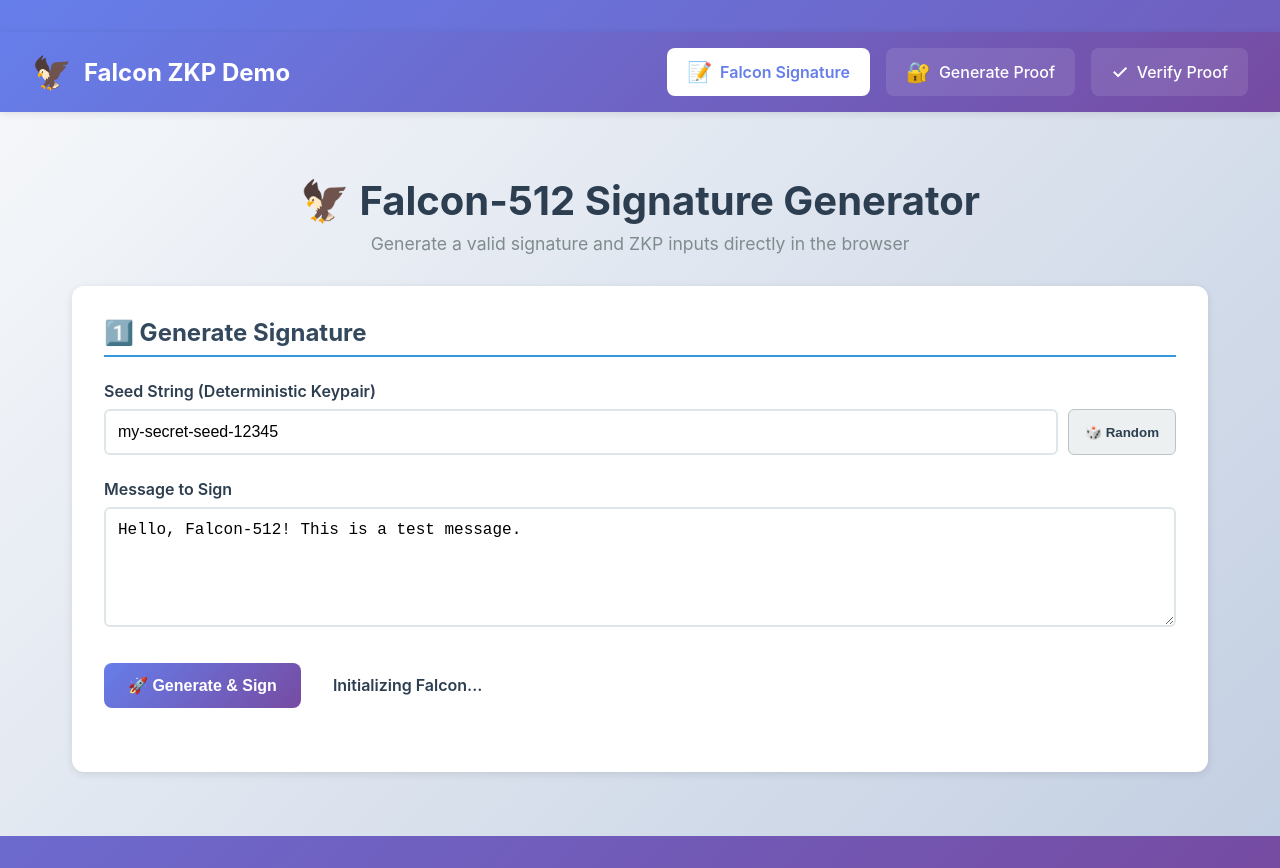
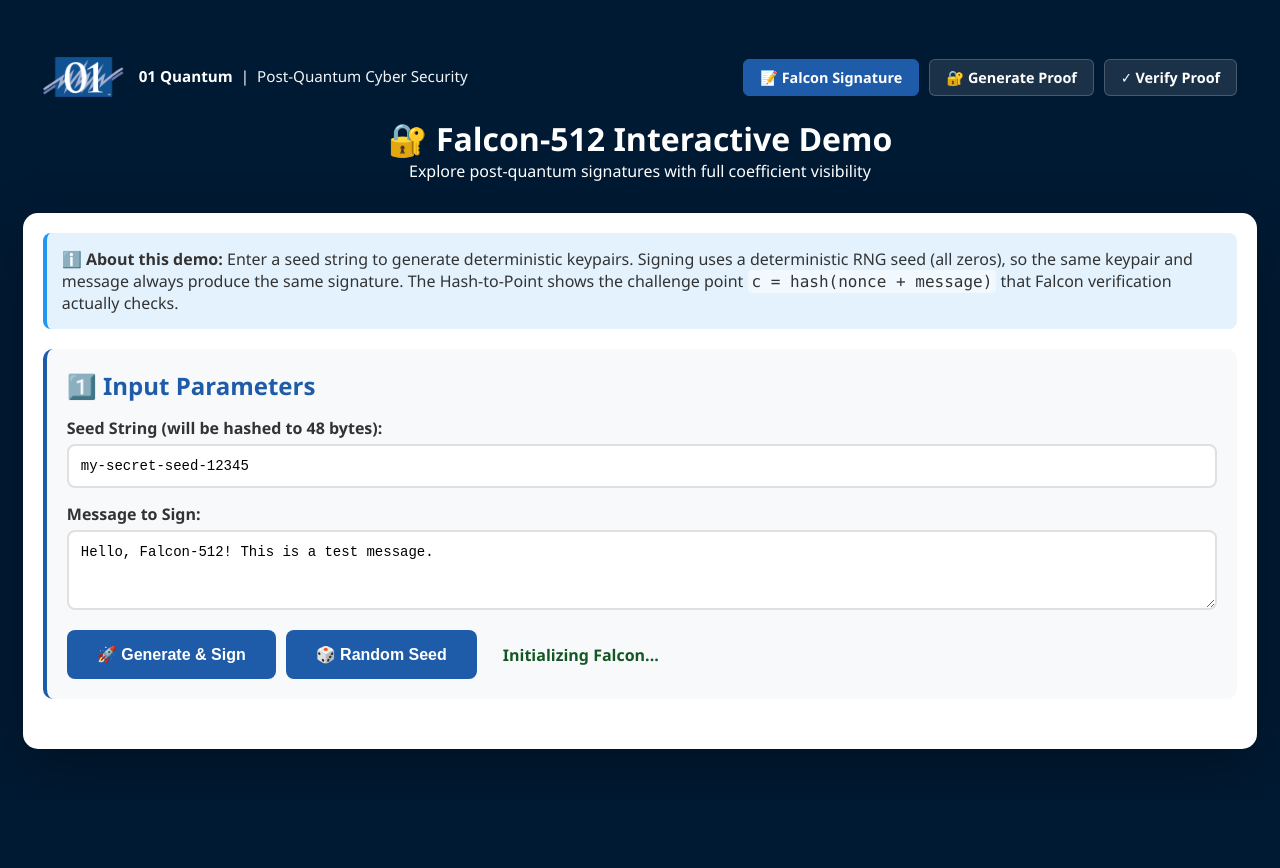
Before and after one commit to 01-Quantum/falcon-zkp-demo, an Angular app: page /falcon-signature in a window 1280 px wide. After the commit the page ends 800 px from the top, so only its background shows below. Built offline with nearby package versions, Linux system fonts and the light colour scheme; no server answers.

Commit message:
Add logo asset and restructure app layout. Update styles for improved UI consistency, including new background colors and typography adjustments. Enhance Falcon-512 signature component with better input handling and error messaging.

```diff
--- a/src/app/app.html
+++ b/src/app/app.html
@@ -1,26 +1,35 @@
-<nav class="main-nav">
-  <div class="nav-container">
-    <div class="nav-brand">
-      <span class="brand-icon">🦅</span>
-      <span class="brand-text">Falcon ZKP Demo</span>
+<div class="app-container">
+  <div class="app-header">
+    <div class="branding-row">
+      <div class="branding">
+        <img src="assets/01com.png" alt="01com Logo" class="logo">
+        <div class="company-info">
+          <span class="company-name">01 Quantum</span>
+          <span class="separator">|</span>
+          <span class="company-tagline">Post-Quantum Cyber Security</span>
         </div>
+      </div>
+
       <div class="nav-links">
-      <a routerLink="/falcon-signature" routerLinkActive="active">
-        <span class="nav-icon">📝</span>
-        <span>Falcon Signature</span>
+        <a routerLink="/falcon-signature" routerLinkActive="active" class="nav-btn">
+          <span>📝 Falcon Signature</span>
         </a>
-      <a routerLink="/generate" routerLinkActive="active">
-        <span class="nav-icon">🔐</span>
-        <span>Generate Proof</span>
+        <a routerLink="/generate" routerLinkActive="active" class="nav-btn">
+          <span>🔐 Generate Proof</span>
         </a>
-      <a routerLink="/verify" routerLinkActive="active">
-        <span class="nav-icon">✓</span>
-        <span>Verify Proof</span>
+        <a routerLink="/verify" routerLinkActive="active" class="nav-btn">
+          <span>✓ Verify Proof</span>
         </a>
       </div>
     </div>
-</nav>
 
-<main class="main-content">
+    <!-- This area can be for page-specific titles, currently global for demo -->
+    <!-- We can make this dynamic later if needed, for now hardcoded as it seems intended for the whole demo wrapper -->
+    <h1>🔐 Falcon-512 Interactive Demo</h1>
+    <p class="subtitle">Explore post-quantum signatures with full coefficient visibility</p>
+  </div>
+
+  <div class="app-content">
     <router-outlet></router-outlet>
-</main>
+  </div>
+</div>
--- a/src/app/app.scss
+++ b/src/app/app.scss
@@ -1,93 +1,97 @@
-// Main navigation styles
-.main-nav {
-  background: linear-gradient(135deg, #667eea 0%, #764ba2 100%);
-  box-shadow: 0 2px 8px rgba(0, 0, 0, 0.1);
-  position: sticky;
-  top: 0;
-  z-index: 1000;
+// Main container
+.app-container {
+  max-width: 98%;
+  margin: 0 auto;
+  padding: 10px;
+}
 
-  .nav-container {
-    max-width: 1400px;
-    margin: 0 auto;
-    padding: 1rem 2rem;
+// App Header (Global)
+.app-header {
+  background: #001a33;
+  color: white;
+  padding: 15px 20px;
+  text-align: center;
+  margin-bottom: 1rem;
+  border-radius: 15px 15px 0 0;
+
+  .branding-row {
     display: flex;
     justify-content: space-between;
     align-items: center;
+    margin-bottom: 20px;
+    flex-wrap: wrap;
+    gap: 20px;
   }
 
-  .nav-brand {
+  .branding {
     display: flex;
     align-items: center;
-    gap: 0.75rem;
-    font-size: 1.5rem;
-    font-weight: 700;
-    color: white;
+    gap: 15px;
+  }
 
-    .brand-icon {
-      font-size: 2rem;
-    }
+  .logo {
+    height: 40px;
+    width: auto;
+  }
 
-    .brand-text {
-      @media (max-width: 640px) {
-        display: none;
-      }
-    }
+  .company-info {
+    font-size: 0.95em;
+    line-height: 1.4;
+    display: flex;
+    align-items: center;
+  }
+
+  .company-name {
+    font-weight: 600;
+    display: inline;
+  }
+
+  .separator {
+    display: inline;
+    margin: 0 8px;
+  }
+
+  .company-tagline {
+    display: inline;
+    opacity: 0.95;
   }
 
   .nav-links {
     display: flex;
-    gap: 1rem;
+    gap: 10px;
+    z-index: 10;
+    position: relative;
+  }
 
-    a {
-      display: flex;
-      align-items: center;
-      gap: 0.5rem;
-      padding: 0.75rem 1.25rem;
-      color: white;
-      text-decoration: none;
-      border-radius: 8px;
-      font-weight: 500;
-      transition: all 0.3s;
-      background: rgba(255, 255, 255, 0.1);
+  .nav-btn {
+    background: rgba(255, 255, 255, 0.1);
+    color: white;
+    padding: 8px 16px;
+    border-radius: 6px;
+    text-decoration: none;
+    font-weight: 600;
+    font-size: 0.9rem;
+    transition: background 0.2s;
+    border: 1px solid rgba(255, 255, 255, 0.2);
+    cursor: pointer;
+    display: inline-block;
 
-      .nav-icon {
-        font-size: 1.25rem;
-      }
+    &:hover {
+      background: rgba(255, 255, 255, 0.2);
+    }
 
-      &:hover {
-        background: rgba(255, 255, 255, 0.2);
-        transform: translateY(-2px);
-      }
-
-      &.active {
-        background: white;
-        color: #667eea;
-        font-weight: 600;
-      }
-
-      span:not(.nav-icon) {
-        @media (max-width: 768px) {
-          display: none;
-        }
-      }
+    &.active {
+      background: #1E5BA8;
+      border-color: #1E5BA8;
     }
   }
 }
 
-// Main content area
-.main-content {
-  min-height: calc(100vh - 80px);
-  background: linear-gradient(135deg, #f5f7fa 0%, #c3cfe2 100%);
-  padding: 2rem 0;
+// Main Content Box
+.app-content {
+  background: white;
+  border-radius: 15px;
+  padding: 20px;
+  box-shadow: 0 20px 60px rgba(0,0,0,0.3);
+  overflow: hidden;
 }
-
-// Global styles
-* {
-  box-sizing: border-box;
-}
-
-body {
-  margin: 0;
-  padding: 0;
-  font-family: -apple-system, BlinkMacSystemFont, 'Segoe UI', Roboto, 'Helvetica Neue', Arial, sans-serif;
-}
--- a/src/app/components/falcon-signature/falcon-signature.html
+++ b/src/app/components/falcon-signature/falcon-signature.html
@@ -1,32 +1,33 @@
 <div class="falcon-signature-container">
-  <div class="header">
-    <h1>🦅 Falcon-512 Signature Generator</h1>
-    <p class="subtitle">Generate a valid signature and ZKP inputs directly in the browser</p>
+  <div class="info-box">
+    <strong>ℹ️ About this demo:</strong> Enter a seed string to generate deterministic keypairs.
+    Signing uses a deterministic RNG seed (all zeros), so the same keypair and message always produce the same signature.
+    The Hash-to-Point shows the challenge point <code>c = hash(nonce + message)</code> that Falcon verification actually checks.
   </div>
 
-  <div class="content">
   <!-- Generation Section -->
   <div class="generation-section">
-      <h2>1️⃣ Generate Signature</h2>
+    <h2>1️⃣ Input Parameters</h2>
 
     <div class="form-group">
-        <label for="seedInput">Seed String (Deterministic Keypair)</label>
+      <label for="seedInput">Seed String (will be hashed to 48 bytes):</label>
       <div class="input-with-button">
-          <input type="text" id="seedInput" [(ngModel)]="seedInput" placeholder="Enter a seed string">
-          <button type="button" class="btn-secondary" (click)="randomizeSeed()">🎲 Random</button>
+        <input type="text" id="seedInput" [(ngModel)]="seedInput" placeholder="Enter any text as seed">
+        <!-- <button type="button" class="btn-secondary" (click)="randomizeSeed()">🎲 Random Seed</button> -->
       </div>
     </div>
 
     <div class="form-group">
-        <label for="messageInput">Message to Sign</label>
-        <textarea id="messageInput" [(ngModel)]="messageInput" rows="3"></textarea>
+      <label for="messageInput">Message to Sign:</label>
+      <textarea id="messageInput" [(ngModel)]="messageInput" rows="3">Hello, Falcon-512! This is a test message.</textarea>
     </div>
 
     <div class="button-group left">
       <button class="btn btn-primary" (click)="generateSignature()" [disabled]="generating">
         {{ generating ? '⏳ Generating...' : '🚀 Generate & Sign' }}
       </button>
-        <span class="status-text" [class.error]="error">{{ statusMessage }}</span>
+      <button class="btn btn-secondary" (click)="randomizeSeed()">🎲 Random Seed</button>
+      <span class="status-text" [class.error]="error" *ngIf="statusMessage">{{ statusMessage }}</span>
     </div>
   </div>
 
@@ -134,4 +135,3 @@
     </div>
   </form>
 </div>
-</div>
--- a/src/app/components/falcon-signature/falcon-signature.scss
+++ b/src/app/components/falcon-signature/falcon-signature.scss
@@ -1,43 +1,40 @@
+/* Component specific styles can remain here, or general ones can be moved to app.scss */
+/* Since we moved the container structure to app.html, we just need component specific content styles here */
+
 .falcon-signature-container {
-  max-width: 1200px;
-  margin: 0 auto;
-  padding: 2rem;
+  /* No longer strictly needed for layout as parent handles it, but good for specificity */
 }
 
-.header {
-  text-align: center;
-  margin-bottom: 2rem;
+.info-box {
+  background: #e3f2fd;
+  border-left: 4px solid #2196f3;
+  padding: 15px;
+  border-radius: 8px;
+  margin-bottom: 20px;
+  color: #333;
 
-  h1 {
-    font-size: 2.5rem;
-    color: #2c3e50;
-    margin-bottom: 0.5rem;
+  code {
+    background: rgba(255, 255, 255, 0.5);
+    padding: 2px 4px;
+    border-radius: 4px;
   }
-
-  .subtitle {
-    font-size: 1.1rem;
-    color: #7f8c8d;
-  }
-}
-
-.content {
-  background: white;
-  border-radius: 12px;
-  padding: 2rem;
-  box-shadow: 0 2px 8px rgba(0, 0, 0, 0.1);
 }
 
 .generation-section,
 .results-section,
 .form-section {
-  margin-bottom: 2rem;
+  margin-bottom: 30px;
+  padding: 20px;
+  background: #f8f9fa;
+  border-radius: 10px;
+  border-left: 4px solid #1E5BA8;
 
   h2 {
+    color: #1E5BA8;
     font-size: 1.5rem;
-    color: #34495e;
-    margin-bottom: 1.5rem;
-    padding-bottom: 0.5rem;
-    border-bottom: 2px solid #3498db;
+    margin-bottom: 15px;
+    border-bottom: none;
+    padding-bottom: 0;
   }
 }
 
@@ -51,16 +48,16 @@
 }
 
 .form-group {
-  margin-bottom: 1.5rem;
+  margin-bottom: 15px;
 
   label {
     display: block;
     font-weight: 600;
-    color: #2c3e50;
-    margin-bottom: 0.5rem;
+    color: #333;
+    margin-bottom: 5px;
 
     .required {
-      color: #e74c3c;
+      color: #f44336;
       margin-left: 0.25rem;
     }
   }
@@ -68,15 +65,16 @@
   input,
   textarea {
     width: 100%;
-    padding: 0.75rem;
-    border: 2px solid #dfe6e9;
-    border-radius: 6px;
-    font-size: 1rem;
+    padding: 12px;
+    border: 2px solid #e0e0e0;
+    border-radius: 8px;
+    font-size: 14px;
+    font-family: 'Courier New', monospace;
     transition: border-color 0.3s;
 
     &:focus {
       outline: none;
-      border-color: #3498db;
+      border-color: #1E5BA8;
     }
 
     &:disabled {
@@ -87,19 +85,19 @@
 
   textarea {
     resize: vertical;
-    min-height: 120px;
+    min-height: 80px;
   }
 
   .code-font {
     font-family: 'Courier New', monospace;
-    font-size: 0.9rem;
+    font-size: 13px;
   }
 
   .help-text {
     display: block;
-    font-size: 0.875rem;
-    color: #7f8c8d;
-    margin-top: 0.25rem;
+    font-size: 0.85rem;
+    color: #666;
+    margin-top: 5px;
   }
 }
 
@@ -114,12 +112,13 @@
 }
 
 .error-message {
-  background-color: #ffe6e6;
-  border: 2px solid #e74c3c;
-  border-radius: 6px;
+  background-color: #f8d7da;
+  border: none;
+  border-radius: 8px;
   padding: 1rem;
   margin-bottom: 1.5rem;
-  color: #c0392b;
+  color: #721c24;
+  font-weight: bold;
 
   strong {
     display: block;
@@ -130,49 +129,49 @@
 .status-text {
   margin-left: 1rem;
   font-weight: 600;
-  color: #2c3e50;
+  color: #155724; /* Success green default */
 
   &.error {
-    color: #c0392b;
+    color: #721c24;
   }
 }
 
 .result-grid {
   display: grid;
   grid-template-columns: repeat(auto-fit, minmax(300px, 1fr));
-  gap: 1.5rem;
+  gap: 15px;
   margin-bottom: 1.5rem;
 }
 
 .result-item {
   label {
-    display: block;
-    font-size: 0.9rem;
-    color: #7f8c8d;
-    margin-bottom: 0.5rem;
+    font-size: 12px;
+    color: #666;
+    text-transform: uppercase;
+    margin-bottom: 5px;
     font-weight: 600;
   }
 
   .value-box {
-    background: #f8f9fa;
-    border: 1px solid #dfe6e9;
-    border-radius: 6px;
-    padding: 0.75rem;
+    background: white;
+    border: 2px solid #e0e0e0;
+    border-radius: 8px;
+    padding: 15px;
     word-break: break-all;
-    color: #2c3e50;
+    color: #1E5BA8;
+    font-weight: bold;
+    font-size: 14px; /* Adjust size if needed */
 
     &.code-font {
       font-family: 'Courier New', monospace;
-      font-size: 0.85rem;
     }
   }
 
   &.highlight {
     .value-box {
-      background: #e3f2fd;
+      background: #e3f2fd; /* Light blue for highlight */
       border-color: #2196f3;
       color: #0d47a1;
-      font-weight: bold;
     }
 
     label {
@@ -184,84 +183,86 @@
 .divider {
   margin: 2rem 0;
   border: 0;
-  border-top: 1px solid #dfe6e9;
+  border-top: 1px solid #e0e0e0;
 }
 
 .info-text {
-  color: #7f8c8d;
+  color: #666;
   margin-bottom: 1.5rem;
-  font-style: italic;
 }
 
 .button-group {
   display: flex;
-  gap: 1rem;
+  gap: 10px;
   align-items: center;
-  margin-top: 2rem;
+  margin-top: 10px;
 
   &.left {
     justify-content: flex-start;
   }
 
-  &.center { // default if not specified
+  &.center {
      justify-content: center;
   }
 
   .btn {
-    padding: 0.8rem 1.5rem;
-    font-size: 1rem;
+    background: #1E5BA8;
+    color: white;
+    border: none;
+    padding: 15px 30px;
+    border-radius: 8px;
+    font-size: 16px;
     font-weight: 600;
-    border: none;
-    border-radius: 8px;
     cursor: pointer;
-    transition: all 0.3s;
+    transition: transform 0.2s, box-shadow 0.2s, background 0.2s;
 
     &.btn-primary {
-      background: linear-gradient(135deg, #667eea 0%, #764ba2 100%);
-      color: white;
+      background: #1E5BA8;
 
       &:hover:not(:disabled) {
         transform: translateY(-2px);
-        box-shadow: 0 4px 12px rgba(102, 126, 234, 0.4);
+        box-shadow: 0 5px 15px rgba(30, 91, 168, 0.4);
+        background: #2666B8;
       }
     }
 
     &.btn-success {
-       background: linear-gradient(135deg, #2ecc71 0%, #27ae60 100%);
-       color: white;
+       background: #4caf50;
 
        &:hover:not(:disabled) {
+         background: #45a049;
          transform: translateY(-2px);
-         box-shadow: 0 4px 12px rgba(46, 204, 113, 0.4);
        }
     }
 
     &:disabled {
-      opacity: 0.6;
+      background: #ccc;
       cursor: not-allowed;
       transform: none;
+      box-shadow: none;
     }
   }
 }
 
 .btn-secondary {
-  background: #ecf0f1;
-  color: #2c3e50;
-  border: 1px solid #bdc3c7;
-  padding: 0.5rem 1rem;
-  border-radius: 6px;
+  background: #ecf0f1; /* Use a light grey or just a secondary style */
+  color: #333;
+  border: 1px solid #ccc;
+  padding: 15px 30px; /* Match main buttons */
+  border-radius: 8px;
   cursor: pointer;
   font-weight: 600;
+  font-size: 16px;
 
   &:hover {
-    background: #dfe6e9;
+    background: #e0e0e0;
   }
 }
 
 .btn-text {
   background: none;
   border: none;
-  color: #3498db;
+  color: #1E5BA8;
   cursor: pointer;
   font-weight: 600;
   font-size: 1rem;
--- a/src/styles.scss
+++ b/src/styles.scss
@@ -6,12 +6,11 @@
 }
 
 body {
-  font-family: -apple-system, BlinkMacSystemFont, 'Segoe UI', 'Roboto', 'Oxygen',
-    'Ubuntu', 'Cantarell', 'Fira Sans', 'Droid Sans', 'Helvetica Neue',
-    sans-serif;
+  font-family: 'Segoe UI', Tahoma, Geneva, Verdana, sans-serif;
   -webkit-font-smoothing: antialiased;
   -moz-osx-font-smoothing: grayscale;
-  background: linear-gradient(135deg, #667eea 0%, #764ba2 100%);
+  background: #001a33; /* Deep dark blue background */
+  color: #333;
   min-height: 100vh;
   padding: 2rem 0;
 }
```
Also changed, not shown: public/assets/01com.png (added). Lines whose indentation alone changed are shown as unchanged.
